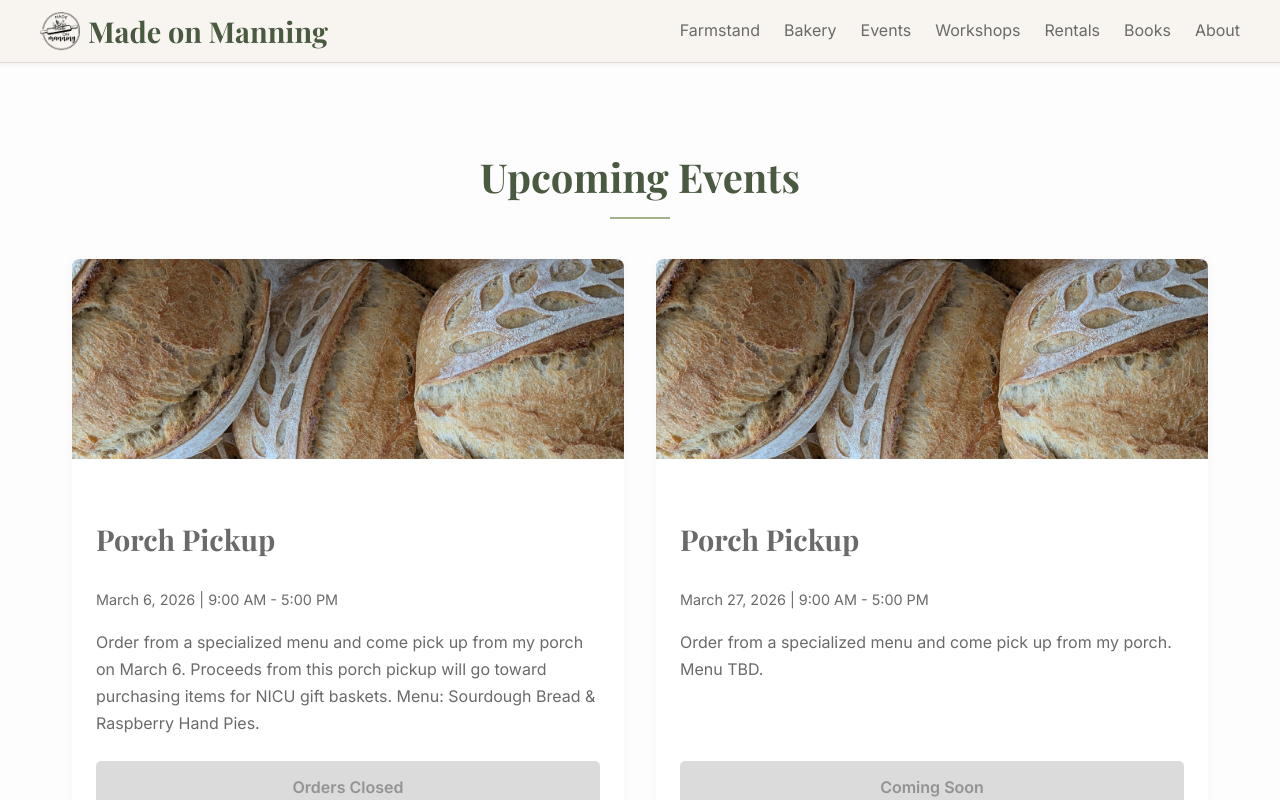
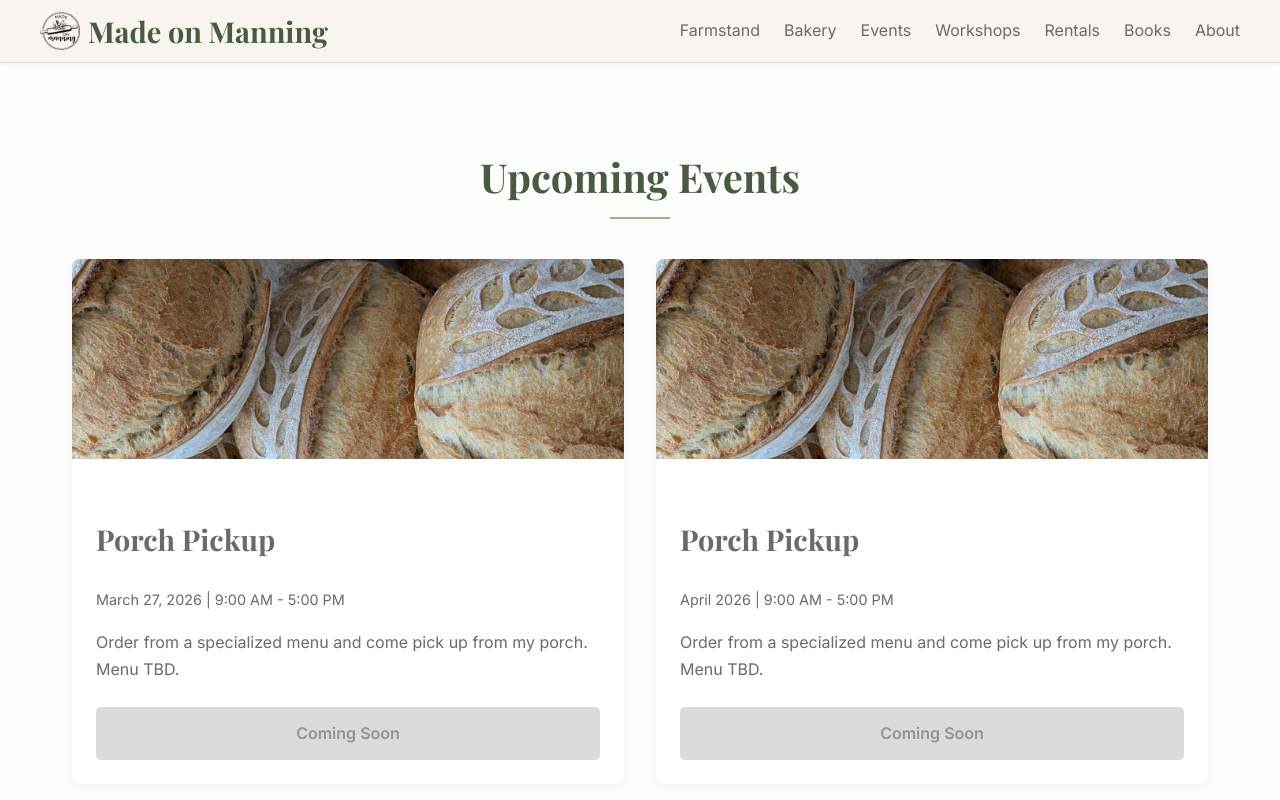
Before and after one commit to madeonmanning/madeonmanning.github.io, a Next.js app: page /events in a window 1280 px wide. Shown: the top 800 px of the page. Built offline with nearby package versions, Linux system fonts and the light colour scheme; a web font is replaced by a local one.

Commit message:
update porch pickup dates

```diff
--- a/app/events/page.jsx
+++ b/app/events/page.jsx
@@ -50,19 +50,19 @@ function Events() {
       linkText: 'Orders Full'
     },*/
     {
-      id: 2,
-      image: '/bulk-baking-1.jpg',
-      date: 'March 6, 2026',
-      time: '9:00 AM - 5:00 PM',
-      title: 'Porch Pickup',
-      description: 'Order from a specialized menu and come pick up from my porch on March 6. Proceeds from this porch pickup will go toward purchasing items for NICU gift baskets. Menu: Sourdough Bread & Raspberry Hand Pies.',
-      link: '#',
-      linkText: 'Orders Closed'
-    },
-    {
       id: 3,
       image: '/bulk-baking-1.jpg',
       date: 'March 27, 2026',
+      time: '9:00 AM - 5:00 PM',
+      title: 'Porch Pickup',
+      description: 'Order from a specialized menu and come pick up from my porch. Menu TBD.',
+      link: '#',
+      linkText: 'Coming Soon'
+    },
+    {
+      id: 4,
+      image: '/bulk-baking-1.jpg',
+      date: 'April 2026',
       time: '9:00 AM - 5:00 PM',
       title: 'Porch Pickup',
       description: 'Order from a specialized menu and come pick up from my porch. Menu TBD.',
```
